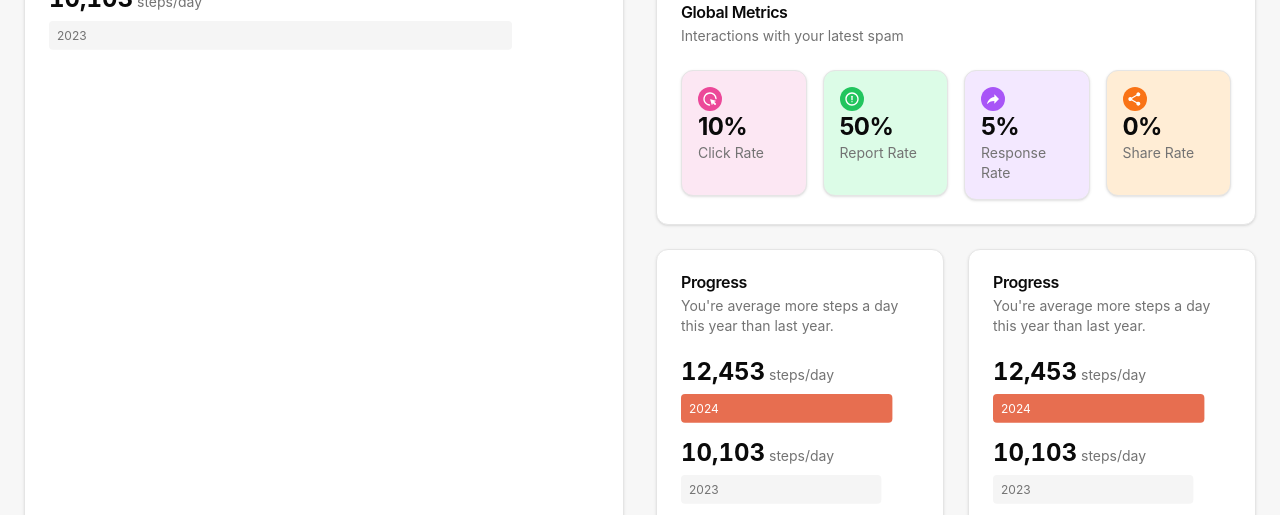
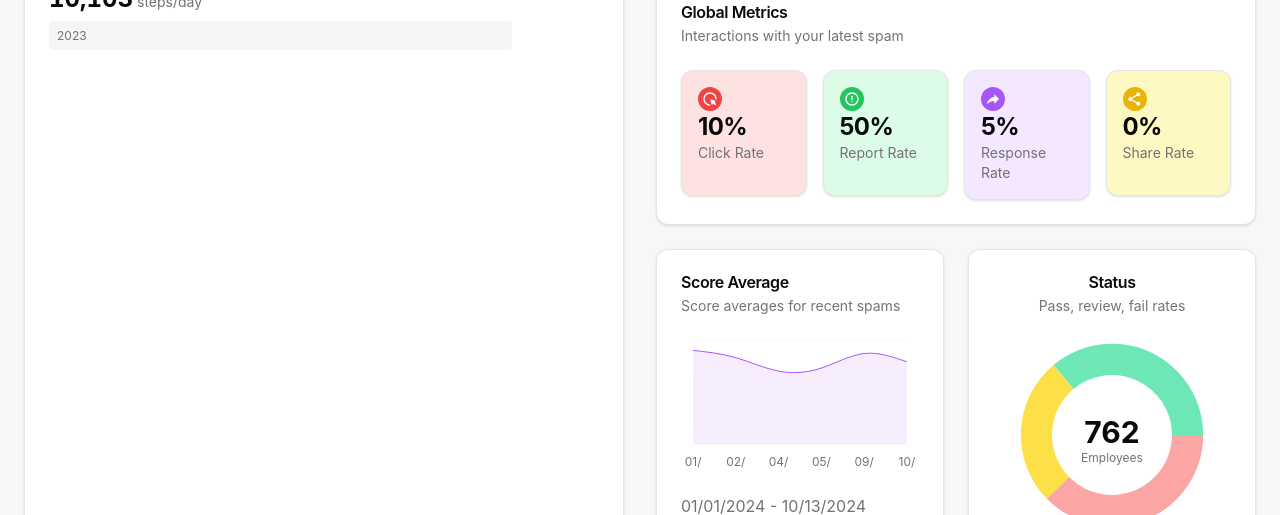
Before and after one commit to musubi-io/frontend, a React (Vite) app: page / in a window 1280 px wide. Both pictures are taken after typing "Sample", "Sample", "Sample" into the empty fields and a click on the button "Submit". Shown: the part 285-800 px from the top of the page. Built offline with nearby package versions, Linux system fonts and the light colour scheme.

Commit message:
add graphs

```diff
--- a/src/components/Body.tsx
+++ b/src/components/Body.tsx
@@ -2,6 +2,8 @@ import { Global } from "recharts";
 import EmailGen from "./emailGen";
 import { ProgressCard } from "./ExampleCard";
 import { GlobalMetrics } from "./globalMetrics";
+import { GlobalAverage } from "./globalAverage";
+import { GlobalPassFail } from "./globalPassFail";
 
 export function MainBody() {
 	return (
@@ -13,8 +15,8 @@ export function MainBody() {
 				<EmailGen />
 				<GlobalMetrics />
 				<div className="mx-auto grid-cols-2 grid gap-6 w-full">
-					<ProgressCard />
-					<ProgressCard />
+					<GlobalAverage />
+					<GlobalPassFail />
 				</div>
 			</div>
 		</div>
--- /dev/null
+++ b/src/components/globalAverage.tsx
@@ -0,0 +1,87 @@
+"use client"
+
+import { Area, AreaChart, CartesianGrid, XAxis } from "recharts"
+
+import {
+  Card,
+  CardContent,
+  CardDescription,
+  CardFooter,
+  CardHeader,
+  CardTitle,
+} from "@/components/ui/card"
+import {
+  ChartConfig,
+  ChartContainer,
+  ChartTooltip,
+  ChartTooltipContent,
+} from "@/components/ui/chart"
+
+export const description = "A simple area chart"
+
+const chartData = [
+  { day: "01/01/2024", average: 90 },
+  { day: "02/18/2024", average: 83 },
+  { day: "04/06/2024", average: 70 },
+  { day: "05/23/2024", average: 73 },
+  { day: "09/02/2024", average: 87 },
+  { day: "10/13/2024", average: 79 },
+]
+
+const chartConfig = {
+  average: {
+    label: "Average Score",
+    color: "hsl(var(--chart-1))",
+  },
+} satisfies ChartConfig
+
+export function GlobalAverage() {
+  return (
+    <Card>
+      <CardHeader>
+        <CardTitle>Score Average</CardTitle>
+        <CardDescription>
+          Score averages for recent spams
+        </CardDescription>
+      </CardHeader>
+      <CardContent>
+        <ChartContainer config={chartConfig}>
+          <AreaChart
+            accessibilityLayer
+            data={chartData}
+            margin={{
+              left: 12,
+              right: 12,
+            }}
+          >
+            <CartesianGrid vertical={false} />
+            <XAxis
+              dataKey="day"
+              tickLine={false}
+              axisLine={false}
+              tickMargin={8}
+              tickFormatter={(value) => value.slice(0, 3)}
+            />
+            <ChartTooltip
+              cursor={false}
+              content={<ChartTooltipContent indicator="line" />}
+            />
+            <Area
+              dataKey="average"
+              type="natural"
+              fill="#e9d5ff"
+              fillOpacity={0.4}
+              stroke="#a855f7"
+            />
+          </AreaChart>
+        </ChartContainer>
+      </CardContent>
+
+      <CardFooter>
+        <div className="flex items-center gap-2 leading-none text-muted-foreground">
+            01/01/2024 - 10/13/2024
+        </div>
+      </CardFooter>
+    </Card>
+  )
+}
--- a/src/components/globalMetrics/globalClicks.tsx
+++ b/src/components/globalMetrics/globalClicks.tsx
@@ -3,8 +3,8 @@ import { MouseIcon } from "./globalMetricIcons";
 
 export function GlobalClicks() {
   return (
-    <Card className="bg-pink-100 aspect-square h-fit p-4">
-        <MouseIcon className="bg-pink-500 rounded-full text-white w-6 h-6 p-1" />
+    <Card className="bg-red-100 aspect-square h-fit p-4">
+        <MouseIcon className="bg-red-500 rounded-full text-white w-6 h-6 p-1" />
         <div>
           <CardTitle className="text-2xl font-bold">10%</CardTitle>
           <CardDescription>Click Rate</CardDescription>
--- a/src/components/globalMetrics/globalShares.tsx
+++ b/src/components/globalMetrics/globalShares.tsx
@@ -3,8 +3,8 @@ import { ShareIcon } from "./globalMetricIcons";
 
 export function GlobalShares() {
   return (
-    <Card className="bg-orange-100 aspect-square h-fit p-4">
-        <ShareIcon className="bg-orange-500 rounded-full text-white w-6 h-6 p-1" />
+    <Card className="bg-yellow-100 aspect-square h-fit p-4">
+        <ShareIcon className="bg-yellow-500 rounded-full text-white w-6 h-6 p-1" />
         <div>
           <CardTitle className="text-2xl font-bold">0%</CardTitle>
           <CardDescription>Share Rate</CardDescription>
--- /dev/null
+++ b/src/components/globalPassFail.tsx
@@ -0,0 +1,116 @@
+"use client"
+
+import * as React from "react"
+import { Label, Pie, PieChart } from "recharts"
+
+import {
+  Card,
+  CardContent,
+  CardDescription,
+  CardHeader,
+  CardFooter,
+  CardTitle,
+} from "@/components/ui/card"
+import {
+  ChartConfig,
+  ChartContainer,
+  ChartTooltip,
+  ChartTooltipContent,
+} from "@/components/ui/chart"
+
+export const description = "A donut chart with text"
+
+const chartData = [
+  { status: "Pass", people: 275, fill: "#6ee7b7" },
+  { status: "Review", people: 200, fill: "#fde047" },
+  { status: "Fail", people: 287, fill: "#fca5a5" },
+]
+
+const chartConfig = {
+  people: {
+    label: "Employees",
+  },
+  Pass: {
+    label: "Pass",
+    color: "hsl(var(--chart-1))",
+  },
+  Review: {
+    label: "Review",
+    color: "hsl(var(--chart-2))",
+  },
+  Fail: {
+    label: "Fail",
+    color: "hsl(var(--chart-2))",
+  },
+} satisfies ChartConfig
+
+export function GlobalPassFail() {
+  const totalVisitors = React.useMemo(() => {
+    return chartData.reduce((acc, curr) => acc + curr.people, 0)
+  }, [])
+
+  return (
+    <Card className="flex flex-col">
+      <CardHeader className="items-center pb-0">
+        <CardTitle>Status</CardTitle>
+        <CardDescription>Pass, review, fail rates</CardDescription>
+      </CardHeader>
+      <CardContent className="flex-1 pb-0">
+        <ChartContainer
+          config={chartConfig}
+          className="mx-auto aspect-square max-h-[250px]"
+        >
+          <PieChart>
+            <ChartTooltip
+              cursor={false}
+              content={<ChartTooltipContent hideLabel />}
+            />
+            <Pie
+              data={chartData}
+              dataKey="people"
+              nameKey="status"
+              innerRadius={60}
+              strokeWidth={5}
+            >
+              <Label
+                content={({ viewBox }) => {
+                  if (viewBox && "cx" in viewBox && "cy" in viewBox) {
+                    return (
+                      <text
+                        x={viewBox.cx}
+                        y={viewBox.cy}
+                        textAnchor="middle"
+                        dominantBaseline="middle"
+                      >
+                        <tspan
+                          x={viewBox.cx}
+                          y={viewBox.cy}
+                          className="fill-foreground text-3xl font-bold"
+                        >
+                          {totalVisitors.toLocaleString()}
+                        </tspan>
+                        <tspan
+                          x={viewBox.cx}
+                          y={(viewBox.cy || 0) + 24}
+                          className="fill-muted-foreground"
+                        >
+                          Employees
+                        </tspan>
+                      </text>
+                    )
+                  }
+                }}
+              />
+            </Pie>
+          </PieChart>
+        </ChartContainer>
+      </CardContent>
+
+      <CardFooter>
+        <div className="flex items-center gap-2 leading-none text-muted-foreground">
+            01/01/2024 - 10/13/2024
+        </div>
+      </CardFooter>
+    </Card>
+  )
+}
```
